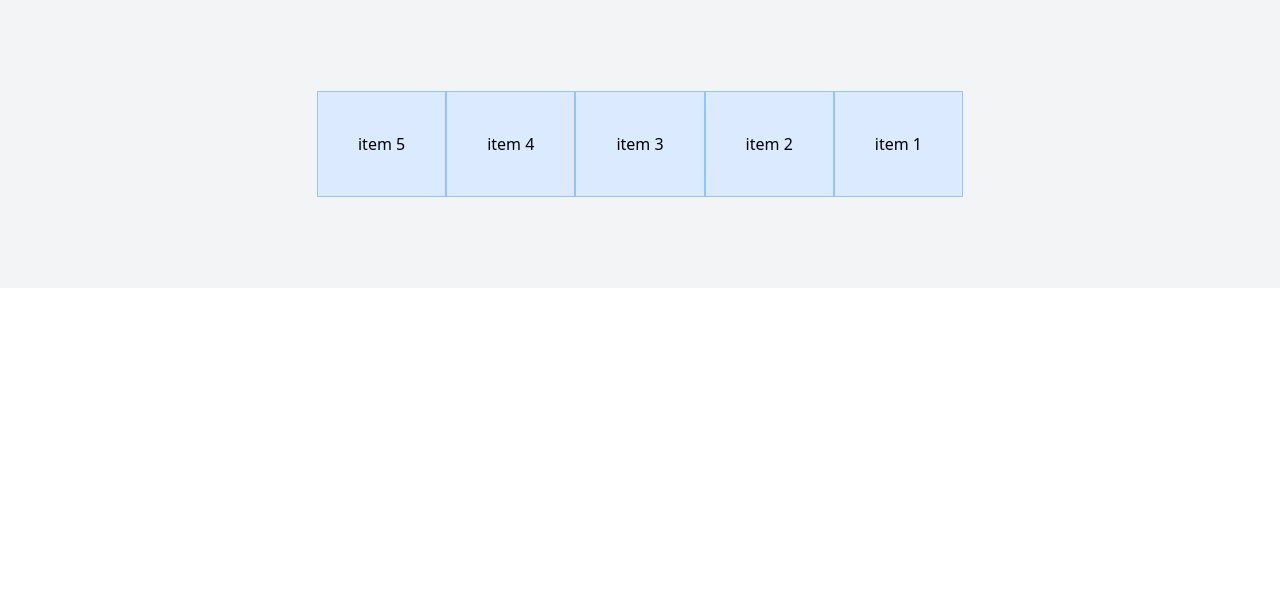
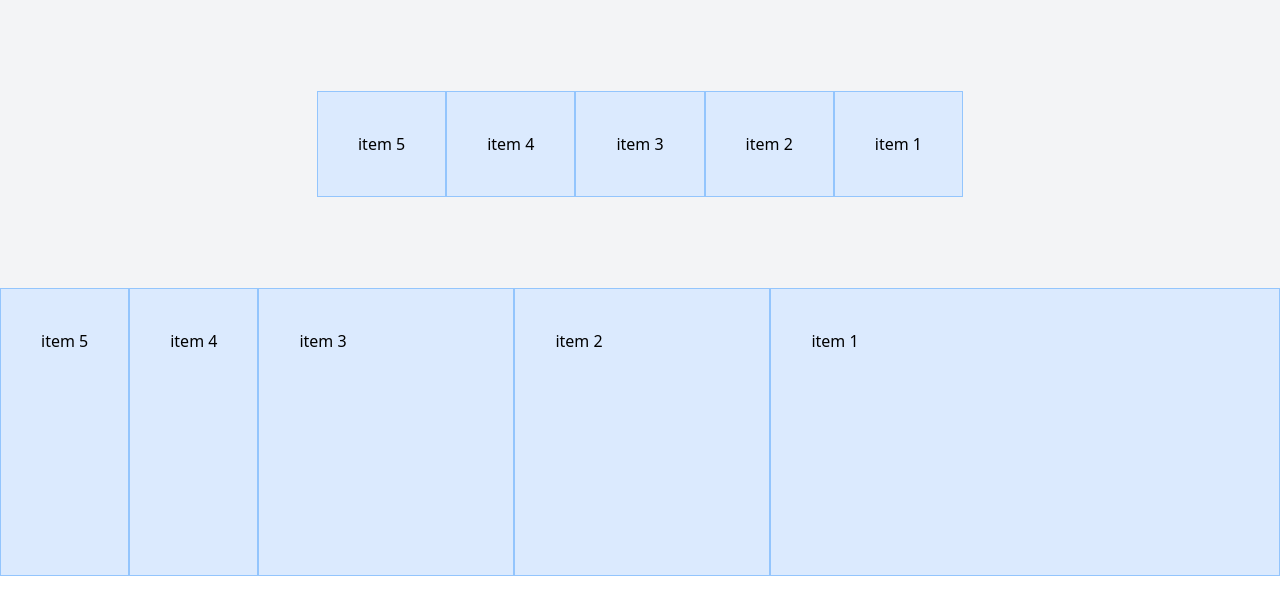
Before and after one commit to bdushime/Tailwind_Cheatsheet, a website: page tailwind-sandbox-starter/13-flex/index.html in a window 1280 px wide. Drawn offline with nearby package versions, Linux system fonts and the light colour scheme.

Commit message:
fifth commit

```diff
--- a/tailwind-sandbox-starter/13-flex/index.html
+++ b/tailwind-sandbox-starter/13-flex/index.html
@@ -20,6 +20,13 @@
     <!-- Flex Column, Gap and Order -->
 
     <!-- Grow and shrink -->
+    <div class="flex  h-72 w-full bg-gray-100">
+      <div class="flex-auto w-64 p-10 border border-blue-300 bg-blue-100 order-5">item 1</div>
+      <div  class="w-64 p-10 border border-blue-300 bg-blue-100 order-4">item 2</div>
+      <div  class="w-64 p-10 border border-blue-300 bg-blue-100 order-3">item 3</div>
+      <div   class="p-10 border border-blue-300 bg-blue-100 order-2">item 4</div>
+      <div   class="p-10 border border-blue-300 bg-blue-100 order-1">item 5</div>
+     </div>
   </body>
 </html>
 
```
